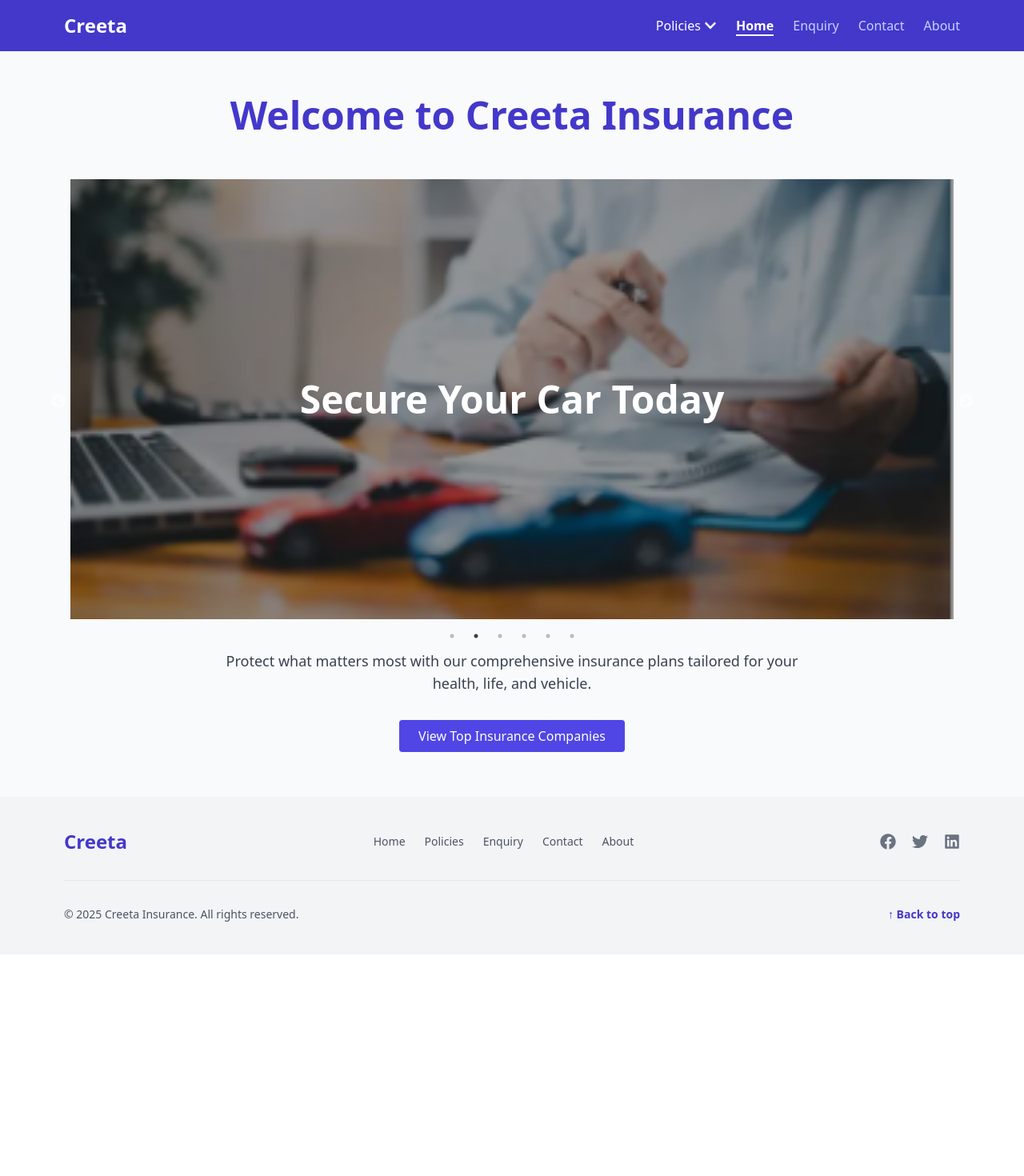
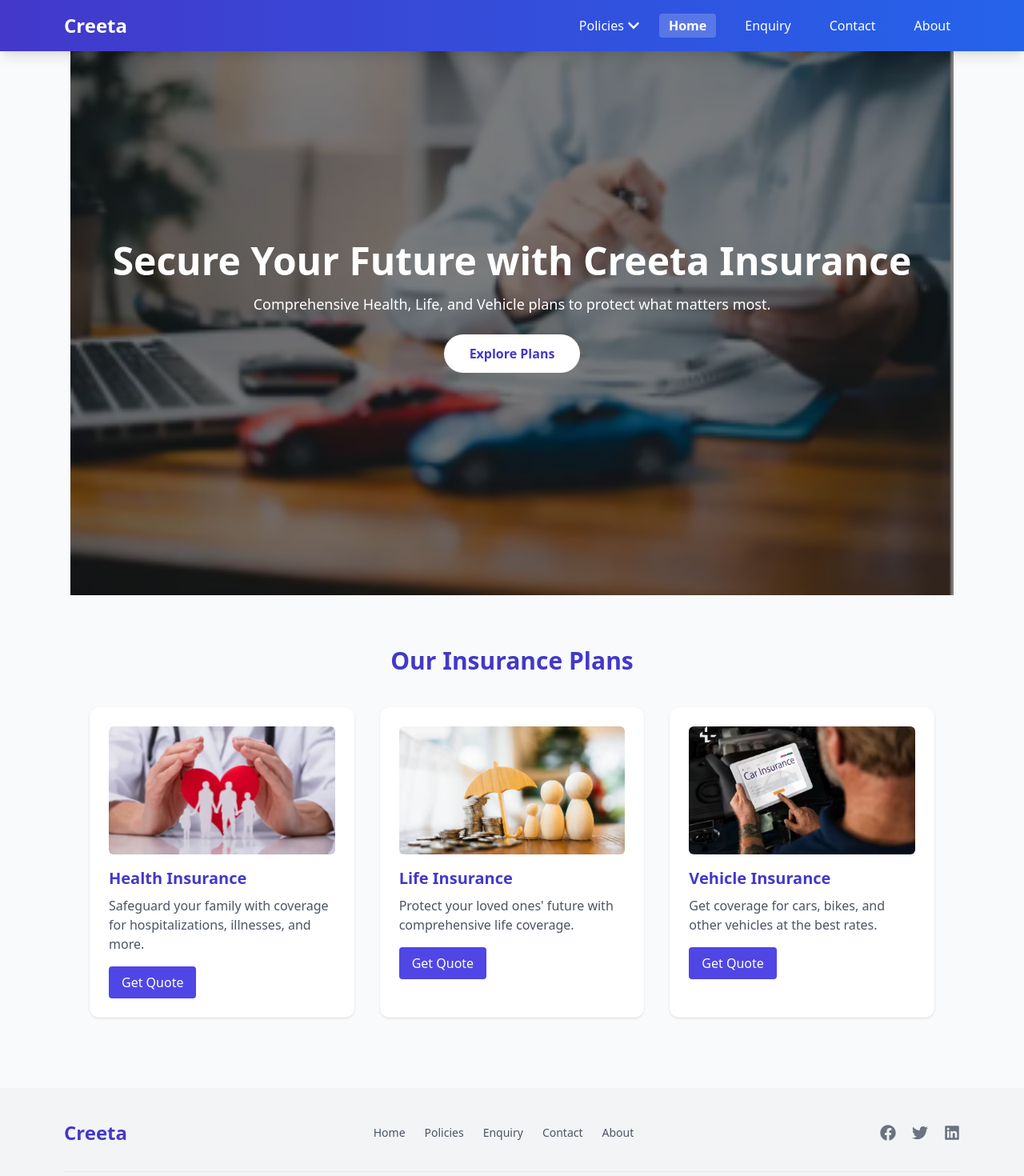
Before and after one commit to 20-Pranav/Creeta-app, a React (Create React App) app: page / in a window 1280 px wide. Shown: the top 1470 px of the page at 80% size. Before the commit the page ends 1193 px from the top, so only its background shows below. Built offline with nearby package versions, Linux system fonts and the light colour scheme.

Commit message:
Increase Node memory limit in npm start script

```diff
--- a/package.json
+++ b/package.json
@@ -18,7 +18,9 @@
     "web-vitals": "^2.1.4"
   },
   "scripts": {
+    "push": "git add . && git commit -m 'auto update' && git push origin main",
     "start": "react-scripts start",
+    "start:mem": "cross-env NODE_OPTIONS=--max_old_space_size=4096 react-scripts start",
     "build": "react-scripts build",
     "test": "react-scripts test",
     "eject": "react-scripts eject"
@@ -43,6 +45,7 @@
   },
   "devDependencies": {
     "autoprefixer": "^10.4.21",
+    "cross-env": "^10.0.0",
     "postcss": "^8.5.6",
     "tailwindcss": "^3.4.17"
   }
--- a/src/components/Navbar.js
+++ b/src/components/Navbar.js
@@ -27,7 +27,7 @@ export default function Navbar() {
   const navLinks = ["Home", "Enquiry", "Contact", "About"];
 
   return (
-    <nav className="bg-indigo-700 text-white" role="navigation">
+    <nav className="fixed top-0 left-0 w-full bg-gradient-to-r from-indigo-700 to-blue-600 text-white shadow-lg z-50">
       <div className="max-w-6xl mx-auto px-4 flex items-center justify-between h-16">
         {/* Brand */}
         <Link to="/" className="text-2xl font-bold">
@@ -64,7 +64,7 @@ export default function Navbar() {
                   <li key={to}>
                     <NavLink
                       to={to}
-                      className="block px-4 py-2 hover:bg-indigo-500"
+                      className="block px-4 py-2 text-white hover:bg-white/10"
                       onClick={closeAllMenus}
                       role="menuitem"
                     >
@@ -82,9 +82,11 @@ export default function Navbar() {
                 to={name === "Home" ? "/" : `/${name.toLowerCase()}`}
                 onClick={closeAllMenus}
                 className={({ isActive }) =>
-                  isActive
-                    ? "border-b-2 border-white text-white font-semibold"
-                    : "hover:border-b-2 hover:border-indigo-300 text-indigo-200"
+                  `px-3 py-1 rounded transition ${
+                    isActive
+                      ? "bg-white/20 text-white font-semibold"
+                      : "text-white hover:bg-white/10"
+                  }`
                 }
               >
                 {name}
@@ -119,10 +121,7 @@ export default function Navbar() {
               Policies <FaChevronDown />
             </button>
             {dropdownOpen && (
-              <ul
-                id="mobile-policies-menu"
-                className="pl-4 space-y-1"
-              >
+              <ul id="mobile-policies-menu" className="pl-4 space-y-1">
                 {[
                   { to: "/policies/health", label: "Health Insurance" },
                   { to: "/policies/life", label: "Life Insurance" },
@@ -132,7 +131,7 @@ export default function Navbar() {
                     <NavLink
                       to={to}
                       onClick={closeAllMenus}
-                      className="block py-1 hover:bg-indigo-600 rounded"
+                      className="block py-1 rounded text-white hover:bg-white/10"
                     >
                       {label}
                     </NavLink>
@@ -147,7 +146,7 @@ export default function Navbar() {
               <NavLink
                 to={name === "Home" ? "/" : `/${name.toLowerCase()}`}
                 onClick={closeAllMenus}
-                className="block py-2 pl-2 font-medium hover:bg-indigo-600 rounded"
+                className="block py-2 pl-2 rounded text-white hover:bg-white/10"
               >
                 {name}
               </NavLink>
--- a/src/pages/Home.js
+++ b/src/pages/Home.js
@@ -18,16 +18,13 @@ export default function Home() {
       <div className="flex flex-col min-h-screen">
         <Navbar />
 
-        <main className="flex-grow">
+        <main className="flex-grow pt-20">
           <Routes>
             <Route path="/" element={<HomePage />} />
             <Route path="/enquiry" element={<EnquiryPage />} />
             <Route path="/enquiry/:type" element={<EnquiryPage />} />
             <Route path="/contact" element={<ContactPage />} />
             <Route path="/about" element={<AboutPage />} />
-            <Route path="/policies/health" element={<Companies />} />
-            <Route path="/policies/life" element={<Companies />} />
-            <Route path="/policies/vehicle" element={<Companies />} />
           </Routes>
         </main>
 
--- a/src/pages/HomePage.jsx
+++ b/src/pages/HomePage.jsx
@@ -9,74 +9,124 @@ import image2 from "../assets/health1.png";
 import image3 from "../assets/life.png";
 import image4 from "../assets/life1.png";
 
+import "slick-carousel/slick/slick.css";
+import "slick-carousel/slick/slick-theme.css";
+
 export default function HomePage() {
   const settings = {
-    dots: true,
+    dots: false,
     infinite: true,
-    speed: 800,
+    speed: 1000,
     slidesToShow: 1,
     slidesToScroll: 1,
     autoplay: true,
     autoplaySpeed: 3000,
-    fade: true, // smoother fade transition
+    fade: true,
+    arrows: false,
   };
 
-  const slides = [
-    { src: logo, caption: "Drive with Confidence" },
-    { src: image, caption: "Secure Your Car Today" },
-    { src: image1, caption: "Protect Your Health" },
-    { src: image2, caption: "Comprehensive Health Coverage" },
-    { src: image3, caption: "Life Insurance Plans" },
-    { src: image4, caption: "Plan for a Safe Future" },
-  ];
+  const slides = [logo, image, image1, image2, image3, image4];
 
   return (
-    <div>
+    <div className="w-full">
       <Helmet>
         <title>Home - Creeta Insurance</title>
-        <meta
-          name="description"
-          content="Welcome to Creeta Insurance. Explore health, life, and vehicle insurance plans."
-        />
       </Helmet>
 
-      {/* Intro section */}
-      <div className="max-w-6xl mx-auto p-8 text-center">
-        <h1 className="text-5xl font-extrabold text-indigo-700 mb-6">
-          Welcome to Creeta Insurance
-        </h1>
-      </div>
-
-      {/* Full-width Hero Slider */}
-      <div className="w-full relative">
-        <Slider {...settings}>
-          {slides.map((slide, index) => (
-            <div key={index} className="relative">
-              <img
-                src={slide.src}
-                alt={`slide-${index}`}
-                className="w-full h-[550px] object-cover"
-              />
-              {/* Caption Overlay */}
-              <div className="absolute inset-0 bg-black/40 flex items-center justify-center">
-                <p className="text-white text-3xl md:text-5xl font-bold px-4 text-center">
-                  {slide.caption}
-                </p>
-              </div>
+      {/* HERO with background slider */}
+      <div className="relative w-full h-[90vh] overflow-hidden">
+        <Slider {...settings} className="absolute inset-0 z-0">
+          {slides.map((src, index) => (
+            <div key={index} className="w-full h-[90vh]">
+              <img src={src} alt="" className="w-full h-full object-cover" />
             </div>
           ))}
         </Slider>
+
+        <div className="absolute inset-0 bg-black bg-opacity-50 z-10"></div>
+
+        <div className="relative z-20 flex flex-col items-center justify-center h-full text-center text-white px-6">
+          <h1 className="text-5xl font-extrabold mb-4">
+            Secure Your Future with Creeta Insurance
+          </h1>
+          <p className="text-lg max-w-2xl mb-6">
+            Comprehensive Health, Life, and Vehicle plans to protect what matters most.
+          </p>
+          <Link to="/policies/health">
+            <button className="bg-white text-indigo-700 px-8 py-3 rounded-full font-semibold hover:bg-gray-100 transition">
+              Explore Plans
+            </button>
+          </Link>
+        </div>
       </div>
-      <div className="max-w-6xl mx-auto p-8 text-center">
-        <p className="text-lg text-gray-700 max-w-3xl mx-auto mb-8">
-          Protect what matters most with our comprehensive insurance plans
-          tailored for your health, life, and vehicle.
-        </p>
-        <Link to="/policies/companies">
-          <button className="bg-indigo-600 text-white px-6 py-2 rounded hover:bg-indigo-700 transition">
-            View Top Insurance Companies
-          </button>
-        </Link>
+
+      {/* POLICIES SECTION */}
+      <div className="bg-gray-50 py-16">
+        <h2 className="text-3xl font-bold text-center mb-10 text-indigo-700">
+          Our Insurance Plans
+        </h2>
+
+        <div className="max-w-6xl mx-auto grid grid-cols-1 md:grid-cols-3 gap-8 px-6">
+             {/* Health */}
+             <div className="bg-white p-6 rounded-xl shadow transition-transform transform hover:scale-105 hover:shadow-2xl duration-300">
+            <img
+              src={image1}
+              alt="Health"
+              className="w-full h-40 object-cover rounded-md mb-4"
+            />
+            <h3 className="text-xl font-bold text-indigo-700 mb-2">
+              Health Insurance
+            </h3>
+            <p className="text-gray-600 mb-4">
+              Safeguard your family with coverage for hospitalizations, illnesses, and more.
+            </p>
+            <Link to="/enquiry/health">
+              <button className="bg-indigo-600 text-white px-4 py-2 rounded hover:bg-indigo-700 transition">
+                Get Quote
+              </button>
+            </Link>
+          </div>
+
+          {/* Life */}
+           <div className="bg-white p-6 rounded-xl shadow transition-transform transform hover:scale-105 hover:shadow-2xl duration-300">
+            <img
+              src={image3}
+              alt="Life"
+              className="w-full h-40 object-cover rounded-md mb-4"
+            />
+            <h3 className="text-xl font-bold text-indigo-700 mb-2">
+              Life Insurance
+            </h3>
+            <p className="text-gray-600 mb-4">
+              Protect your loved ones' future with comprehensive life coverage.
+            </p>
+            <Link to="/enquiry/life">
+              <button className="bg-indigo-600 text-white px-4 py-2 rounded hover:bg-indigo-700 transition">
+                Get Quote
+              </button>
+            </Link>
+          </div>
+
+          {/* Vehicle */}
+           <div className="bg-white p-6 rounded-xl shadow transition-transform transform hover:scale-105 hover:shadow-2xl duration-300">
+            <img
+              src={logo}
+              alt="Vehicle"
+              className="w-full h-40 object-cover rounded-md mb-4"
+            />
+            <h3 className="text-xl font-bold text-indigo-700 mb-2">
+              Vehicle Insurance
+            </h3>
+            <p className="text-gray-600 mb-4">
+              Get coverage for cars, bikes, and other vehicles at the best rates.
+            </p>
+            <Link to="/enquiry/vehicle">
+              <button className="bg-indigo-600 text-white px-4 py-2 rounded hover:bg-indigo-700 transition">
+                Get Quote
+              </button>
+            </Link>
+          </div>
+        </div>
       </div>
     </div>
   );
--- a/src/pages/policy/companies/index.js
+++ /dev/null
@@ -1,62 +0,0 @@
-import React from "react";
-import { Helmet } from "react-helmet-async";
-
-export default function Companies() {
-  return (
-    <div className="p-6 max-w-4xl mx-auto">
-      <Helmet>
-        <title>Top Insurance Companies - Creeta</title>
-        <meta
-          name="description"
-          content="Learn about LIC, Star Health, and New India Assurance. Explore their plans and choose the right insurance for you."
-        />
-      </Helmet>
-
-      <h1 className="text-3xl font-bold text-indigo-700 mb-6">
-        Top Insurance Companies
-      </h1>
-
-      <div className="space-y-8">
-        {/* LIC */}
-        <div>
-          <h2 className="text-2xl font-semibold text-indigo-600">
-            LIC (Life Insurance Corporation of India)
-          </h2>
-          <p className="mt-2 text-gray-700">
-            LIC is India's largest and most trusted life insurance provider,
-            owned by the Government of India. It offers a range of life
-            insurance plans including term insurance, endowment policies, and
-            pension schemes suitable for individuals and families across all
-            income groups.
-          </p>
-        </div>
-
-        {/* Star Health */}
-        <div>
-          <h2 className="text-2xl font-semibold text-indigo-600">
-            Star Health and Allied Insurance
-          </h2>
-          <p className="mt-2 text-gray-700">
-            Star Health is a leading health insurance provider in India, known
-            for its customer-friendly services, quick claims process, and
-            extensive hospital network. It specializes in individual, family
-            floater, and senior citizen health plans.
-          </p>
-        </div>
-
-        {/* New India Assurance */}
-        <div>
-          <h2 className="text-2xl font-semibold text-indigo-600">
-            New India Assurance
-          </h2>
-          <p className="mt-2 text-gray-700">
-            A government-owned general insurance company, New India Assurance
-            offers a wide range of insurance solutions including health, motor,
-            travel, home, and marine insurance. Known for its robust financial
-            backing and pan-India presence.
-          </p>
-        </div>
-      </div>
-    </div>
-  );
-}
```
Also changed, not shown: src/App.js (+0 -9 lines), src/pages/policy/companies/Lic.js (deleted, +0 -24 lines), src/pages/policy/companies/NewIndiaAssurance.js (deleted, +0 -22 lines), src/pages/policy/companies/StarHealth.js (deleted, +0 -22 lines), src/pages/policy/companies/companies.jsx (deleted, +0 -70 lines), 1 other file (tests, documents, lock files or other folders).
